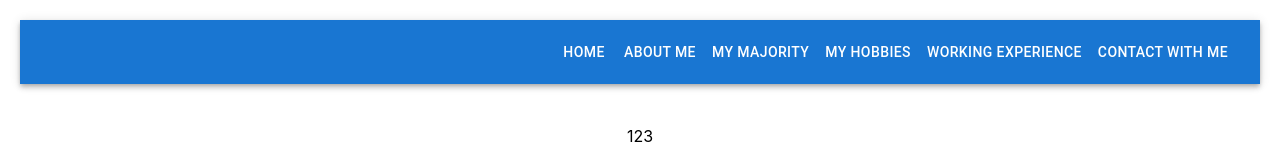
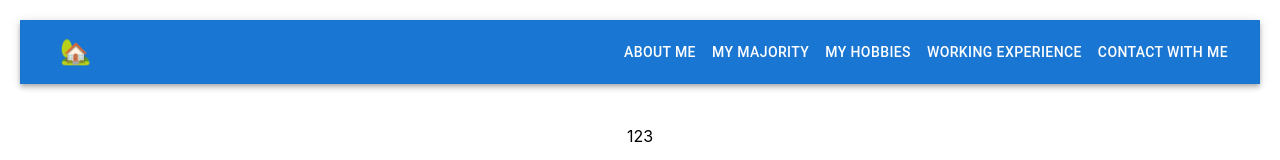
Before and after one commit to warranttsai/warrant-entry, a React (Vite) app: page /my-majority in a window 1280 px wide. Shown: the top 160 px of the page. Built offline with nearby package versions, Linux system fonts and the light colour scheme.

Commit message:
feat: use house emoji as home icon

```diff
--- a/src/components/header/Header.tsx
+++ b/src/components/header/Header.tsx
@@ -8,8 +8,12 @@ function Header() {
   return (
     <AppBar position="static" style={{ width: "100%" }}>
       <Toolbar sx={{ justifyContent: "flex-end" }}>
-        <Button color="inherit" onClick={() => navigate("home")}>
-          HOME
+        <Button
+          color="inherit"
+          onClick={() => navigate("home")}
+          sx={{ marginRight: "auto", fontSize: "25px", padding: "0" }}
+        >
+          🏡
         </Button>
         <Button color="inherit" onClick={() => navigate("about-me")}>
           ABOUT ME
```
